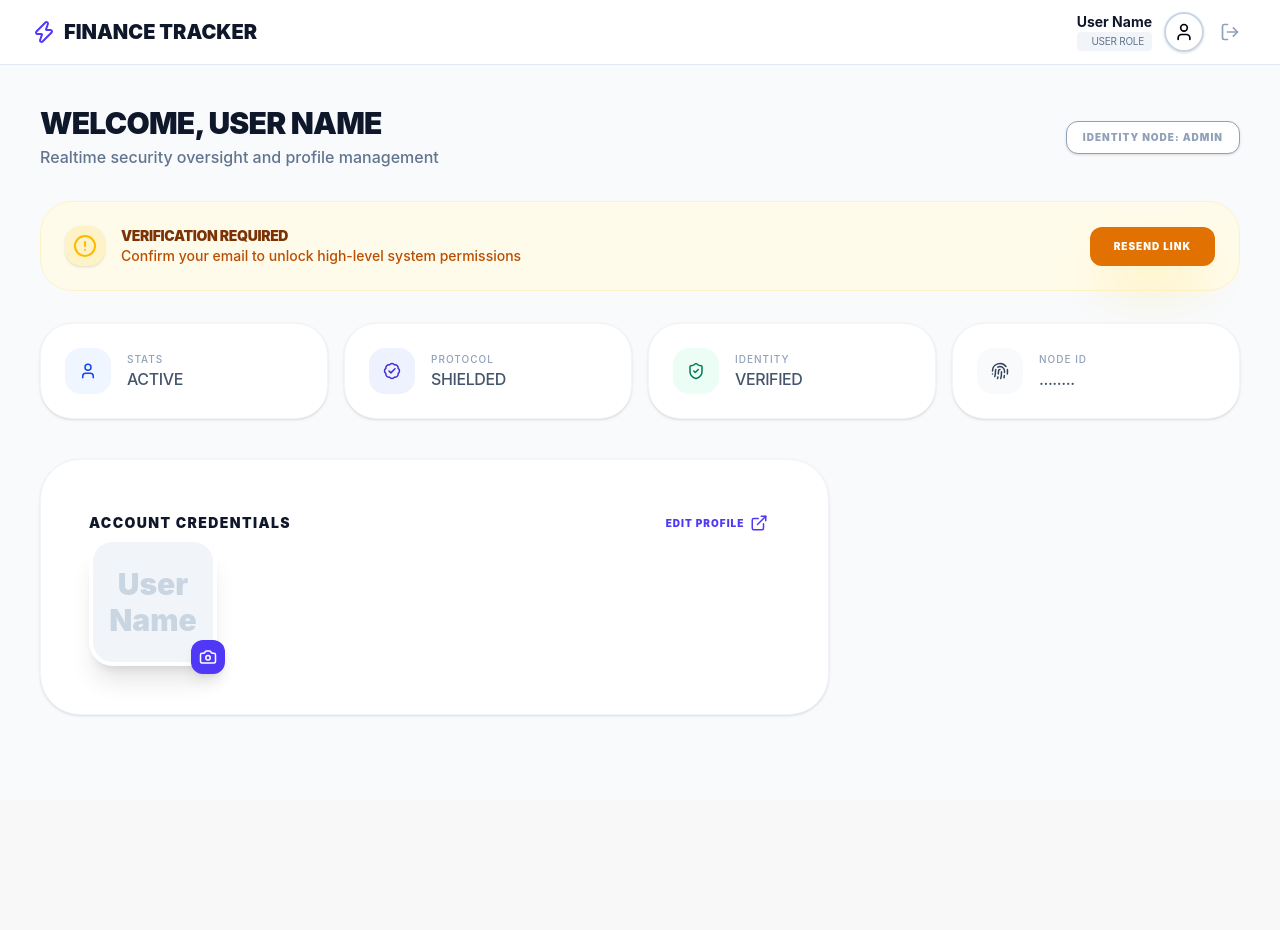
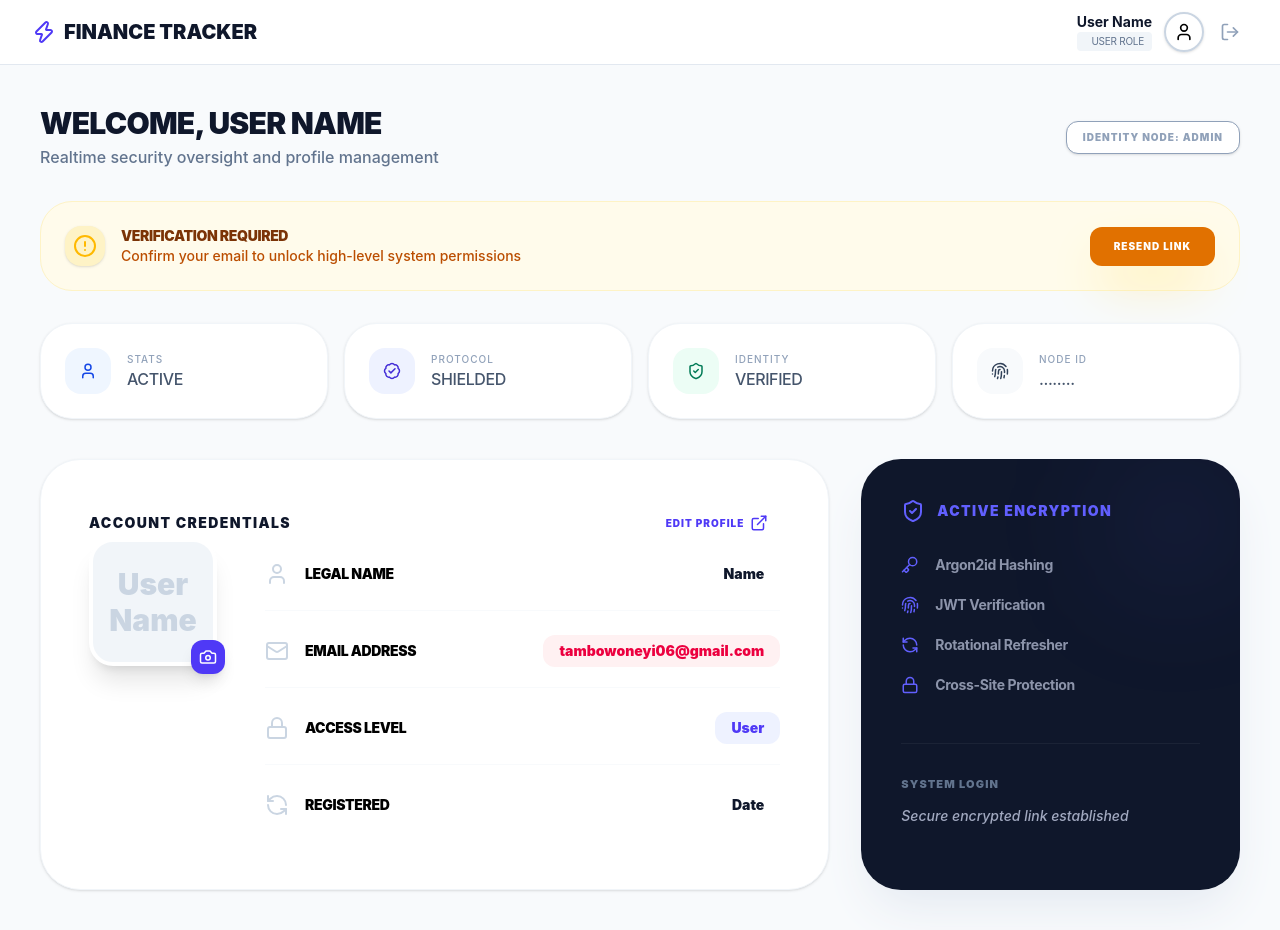
Before and after one commit to Tambeezy1890/Finance-Tracker-V2, a React (Vite) app in the folder client/: page /dashboard in a window 1280 px wide. Before the commit the page ends 800 px from the top, so only its background shows below. Built offline with nearby package versions, Linux system fonts and the light colour scheme.

Commit message:
Finshed to user dashboard added 2 ui cards to display user details

```diff
--- /dev/null
+++ b/client/src/components/ProfileRow.jsx
@@ -0,0 +1,21 @@
+function ProfileRow({ label, value, icon, badge }) {
+  return (
+    <div
+      className="flex items-center justify-between
+            py-5 border-b border-slate-50 last:border-0"
+    >
+      <div className="flex items-center gap-4">
+        <div className="text-slate-300">{icon}</div>
+        <span className="text-sm font-black uppercase tracking-tight text-slate-4 00">
+          {label}
+        </span>
+      </div>
+      <span
+        className={`text-sm font-black px-4 py-1.5 rounded-xl ${badge || "text-slate-900 bg-slate"}`}
+      >
+        {value}
+      </span>
+    </div>
+  );
+}
+export default ProfileRow;
--- /dev/null
+++ b/client/src/components/SecurityItem.jsx
@@ -0,0 +1,14 @@
+import React from "react";
+
+function SecurityItem({ icon, text }) {
+  return (
+    <div className="flex items-center gap-4 text-indigo-100/60 hover:text-white transition-all group cursor-default">
+      <div className="text-indigo-500 group-hover:scale-110 transition-transform">
+        {icon}
+      </div>
+      <span className="text-sm font-bold tracking-tight">{text}</span>
+    </div>
+  );
+}
+
+export default SecurityItem;
--- a/client/src/pages/Dashboard.jsx
+++ b/client/src/pages/Dashboard.jsx
@@ -4,11 +4,18 @@ import {
   Camera,
   ExternalLink,
   Fingerprint,
+  Key,
+  Lock,
+  Mail,
+  RefreshCcw,
   ShieldCheck,
+  User,
   UserIcon,
 } from "lucide-react";
 import Navbar from "../components/NavBar";
 import StatTile from "../components/StatTile";
+import ProfileRow from "../components/ProfileRow";
+import SecurityItem from "../components/SecurityItem";
 
 function Dashboard() {
   return (
@@ -100,6 +107,68 @@ function Dashboard() {
                   <Camera size={18} />
                 </button>
               </div>
+              <div className="flex-1 w-full space-y-1">
+                <ProfileRow
+                  label="Legal Name"
+                  value="Name"
+                  icon={<User />}
+                  size={16}
+                />
+                <ProfileRow
+                  label="Email Address"
+                  value="tambowoneyi06@gmail.com"
+                  icon={<Mail />}
+                  size={16}
+                  badge={"bg-rose-50 text-rose-600"}
+                />
+                <ProfileRow
+                  label="Access Level"
+                  value="User"
+                  icon={<Lock />}
+                  size={16}
+                  badge={"bg-indigo-50 text-indigo-600"}
+                />
+                <ProfileRow
+                  label="Registered"
+                  value="Date"
+                  icon={<RefreshCcw />}
+                  size={16}
+                />
+              </div>
+            </div>
+          </div>
+          {/* Security features */}
+          <div
+            className="bg-slate-900 rounded-[2.5rem] p-10 text-white \
+          relative overflow-hidden shadow-2xl shadow-slate-200"
+          >
+            <div className="absolute top-0 right-0 w-32 h-32 bg-indigo-500/10 rounded-full blur-3xl"></div>
+            <h2 className="text-sm font-black mb-8 flex items-center gap-3 uppercase tracking-widest text-indigo-500">
+              <ShieldCheck />
+              Active Encryption
+            </h2>
+            <ul className="space-y-5">
+              <SecurityItem icon={<Key size={18} />} text="Argon2id Hashing" />
+              <SecurityItem
+                icon={<Fingerprint size={18} />}
+                text="JWT Verification"
+              />
+              <SecurityItem
+                icon={<RefreshCcw size={18} />}
+                text="Rotational Refresher"
+              />
+              <SecurityItem
+                icon={<Lock size={18} />}
+                text="Cross-Site Protection"
+              />
+            </ul>
+            <div className="mt-12 pt-8 border-t border-white/5">
+              <p className="text-[11px] font-black tracking-widest mb-3 text-slate-500 uppercase">
+                System login
+              </p>
+              <p className="text-sm text-indigo-100/70 leading-relaxed font-medium italic">
+                Secure encrypted link established
+              </p>
             </div>
           </div>
         </div>
```
